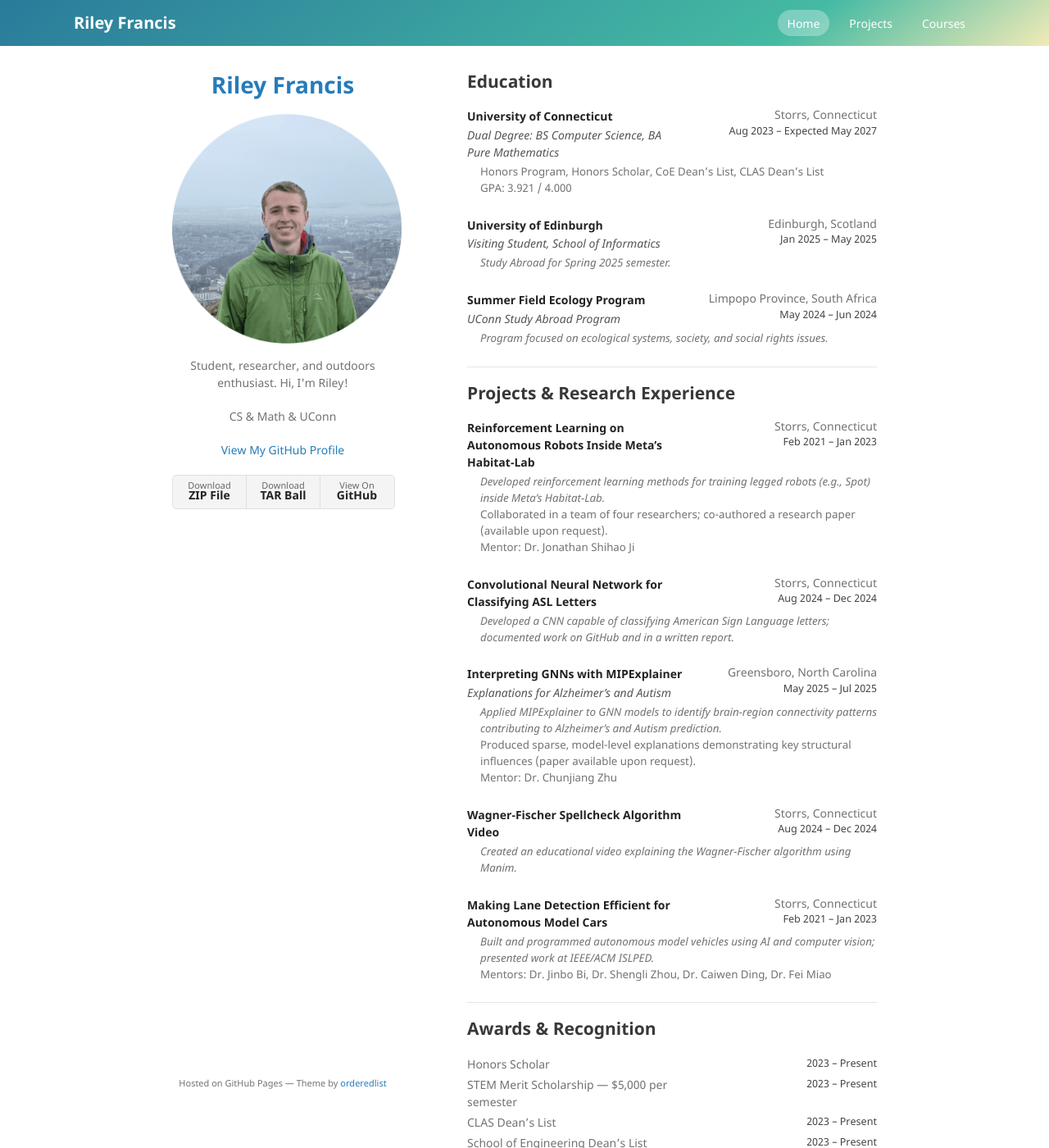
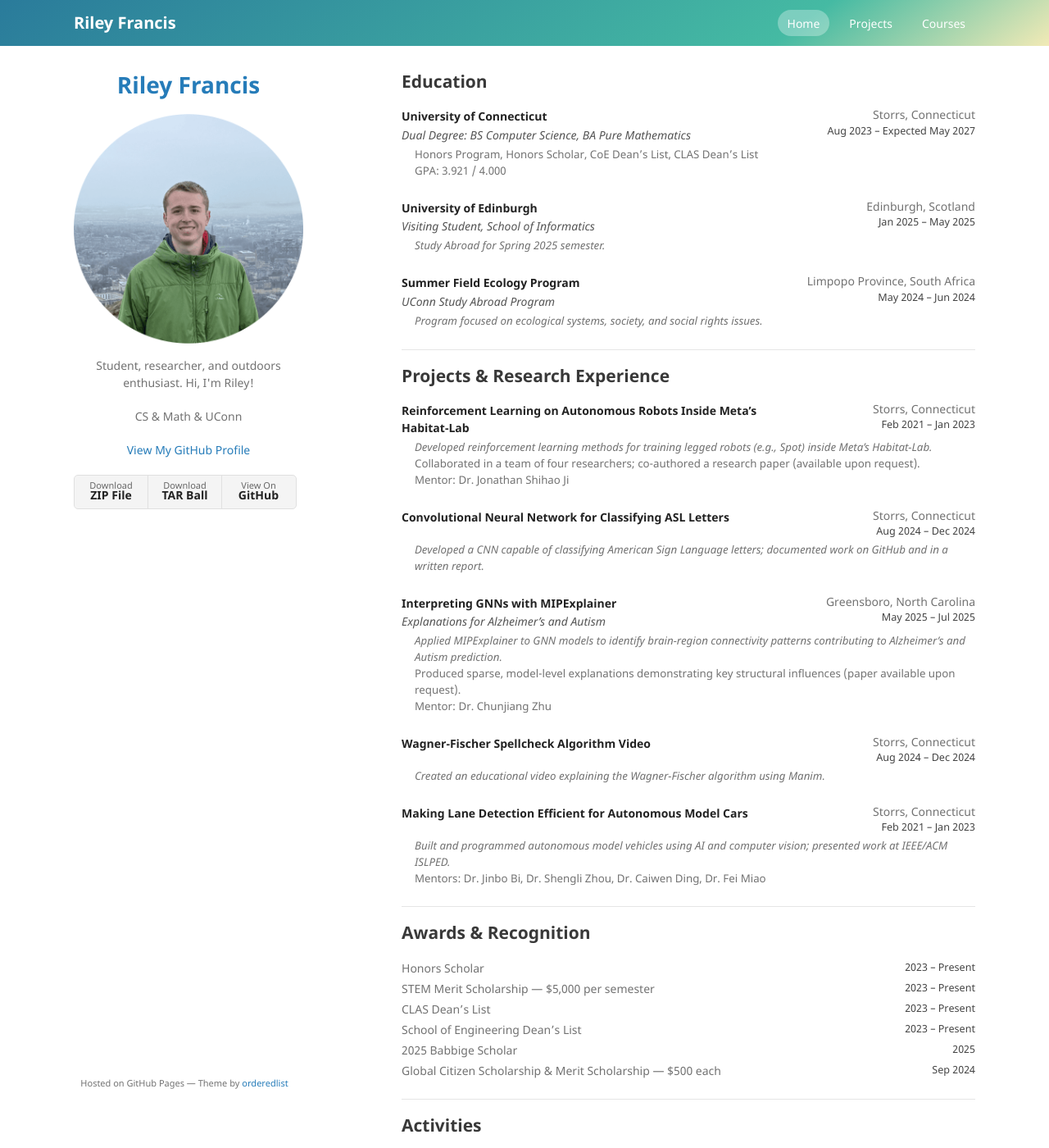
Before and after one commit to RileyFrancis/rileyfrancis.github.io, a Jekyll site: the page built from index.md, in a window 1280 px wide and 1400 px high. Shown: the whole window at 82% size. Built offline with Jekyll 4.4.1, drawn with Linux system fonts in a browser that asks for light colours.

Commit message:
style changes

```diff
--- a/_sass/jekyll-theme-minimal.scss
+++ b/_sass/jekyll-theme-minimal.scss
@@ -56,7 +56,7 @@ a:hover small {
 }
 
 .wrapper {
-  width:860px;
+  width:1100px;
   margin:0 auto;
 }
 
@@ -119,7 +119,7 @@ kbd {
 }
 
 header {
-  width:270px;
+  width:280px;
   float:left;
   position:fixed;
   -webkit-font-smoothing:subpixel-antialiased;
@@ -186,7 +186,7 @@ strong {
 }
 
 section {
-  width:500px;
+  width:700px;
   float:right;
   padding-bottom:50px;
 }
--- a/assets/css/style.scss
+++ b/assets/css/style.scss
@@ -8,6 +8,23 @@ body {
   margin: 0;
   padding: 0;
 }
+
+/* Make the overall page wider */
+.wrapper {
+  max-width: 1200px; /* default is ~960px */
+}
+
+/* Slightly narrow the left sidebar */
+header {
+  width: 280px; /* default ~300px */
+}
+
+/* Give the main content more horizontal breathing room */
+section {
+  padding-left: 2.5rem;
+}
+
+
 
 
 /* Shared heading layout */
```
